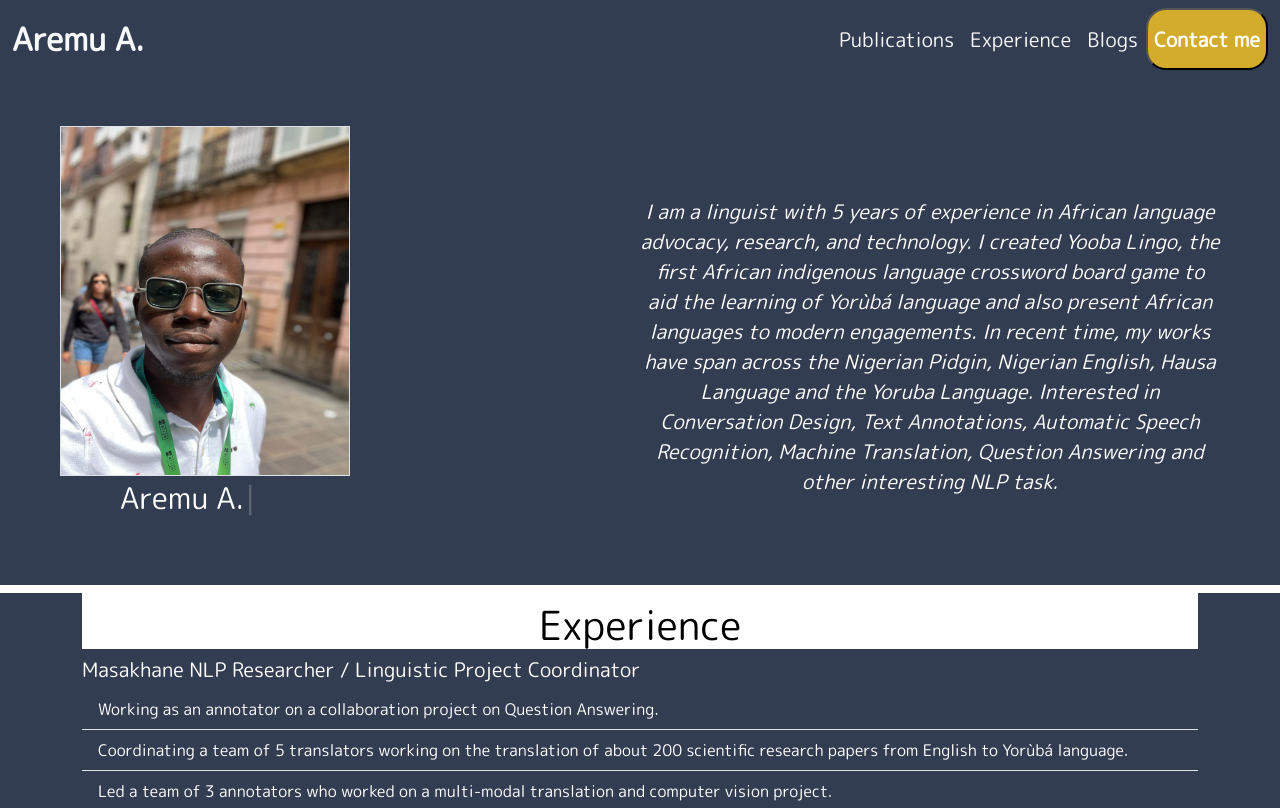
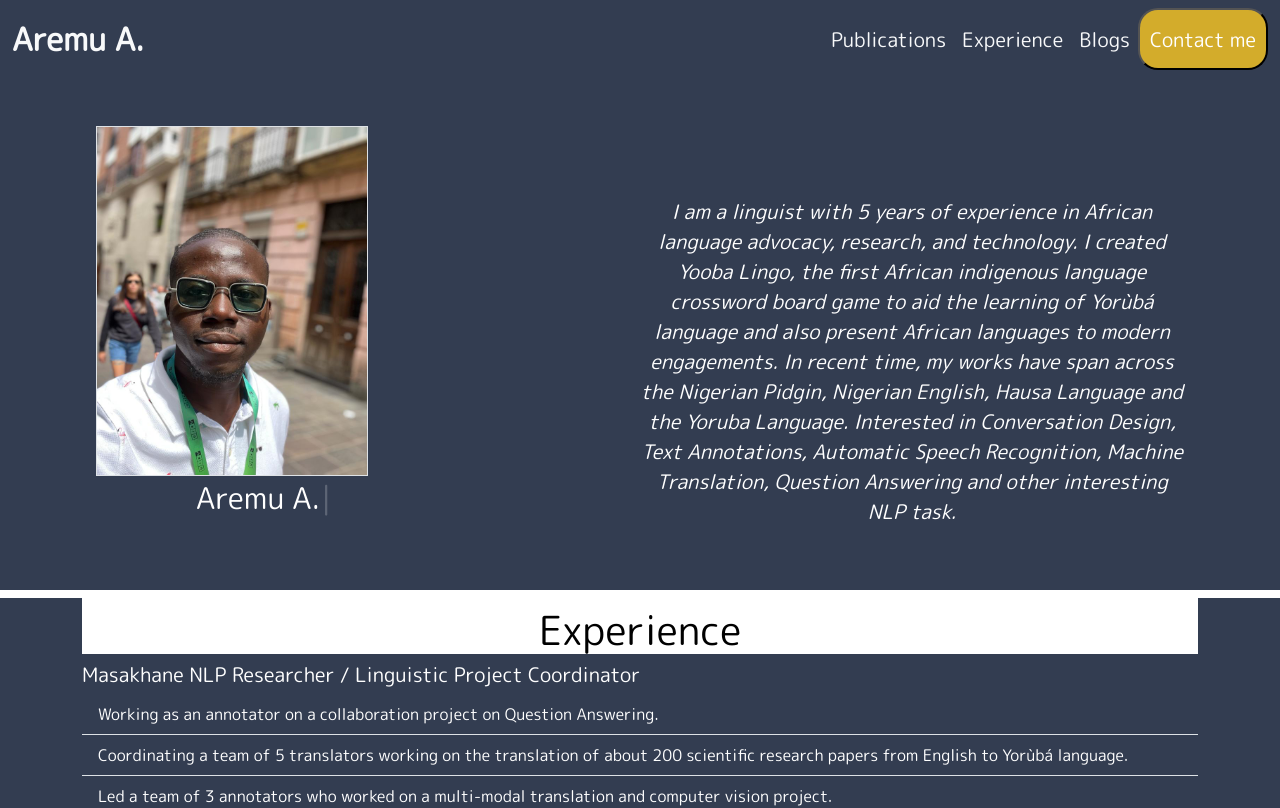
Before and after one commit to sam4rano/portfolio_aremu, a React (Vite) app: page / in a window 1280 px wide. Shown: the top 808 px of the page. Built offline with nearby package versions, Linux system fonts and the light colour scheme; a web font is replaced by a local one.

Commit message:
minor changes

```diff
--- a/src/components/Herosection.jsx
+++ b/src/components/Herosection.jsx
@@ -10,11 +10,11 @@ import Typewriter from "typewriter-effect";
 
 const Herosection = () => {
   return (
-    <Container fluid className="bghero h-auto ">
+    <Container fluid className="bghero h-auto px-5">
       <div className="container_all p-5">
         <div className="col img_container text-white border-2">
           <img src={Aremu} alt="adeola pics" className="border img_one" />
-          <p style={{ marginLeft: "60px", fontSize: "30px" }}>
+          <p className="p_title">
             <Typewriter
               options={{
                 strings: ["Aremu A."],
--- a/src/components/herosection.css
+++ b/src/components/herosection.css
@@ -12,6 +12,10 @@
 .img_one {
 	width: 50%;
 	height:350px;
+}
+.p_title {
+	font-size: 30px;
+	margin-left: 100px;
 }
 
 
@@ -34,8 +38,8 @@
 		align-items:center;
 		width:100%;
 	}
+	.p_title {
+		font-size: 30px;
+		margin-left: 40px;
+	}
 }
-
-@media screen and (min-width: 769px) {
-
-}
--- a/src/components/navbar.css
+++ b/src/components/navbar.css
@@ -1,7 +1,10 @@
 .but {
 	background-color: #D3AC2B ;
 	border-radius: 20px;
-	font-weight: 600;
+	font-weight: 500;
+	text-decoration: none;
+	outline: none;
+	padding: 0 10px ;
 }
 .bgbrand {
 	font-weight: 600;
@@ -9,7 +12,7 @@
 .bgnav {
 	background-color: #333D51;
 }
-.bgtoggle .bgtoggle {
+.contab .bgtoggle {
 	background-color: #D3AC2B;
 }
 
```
